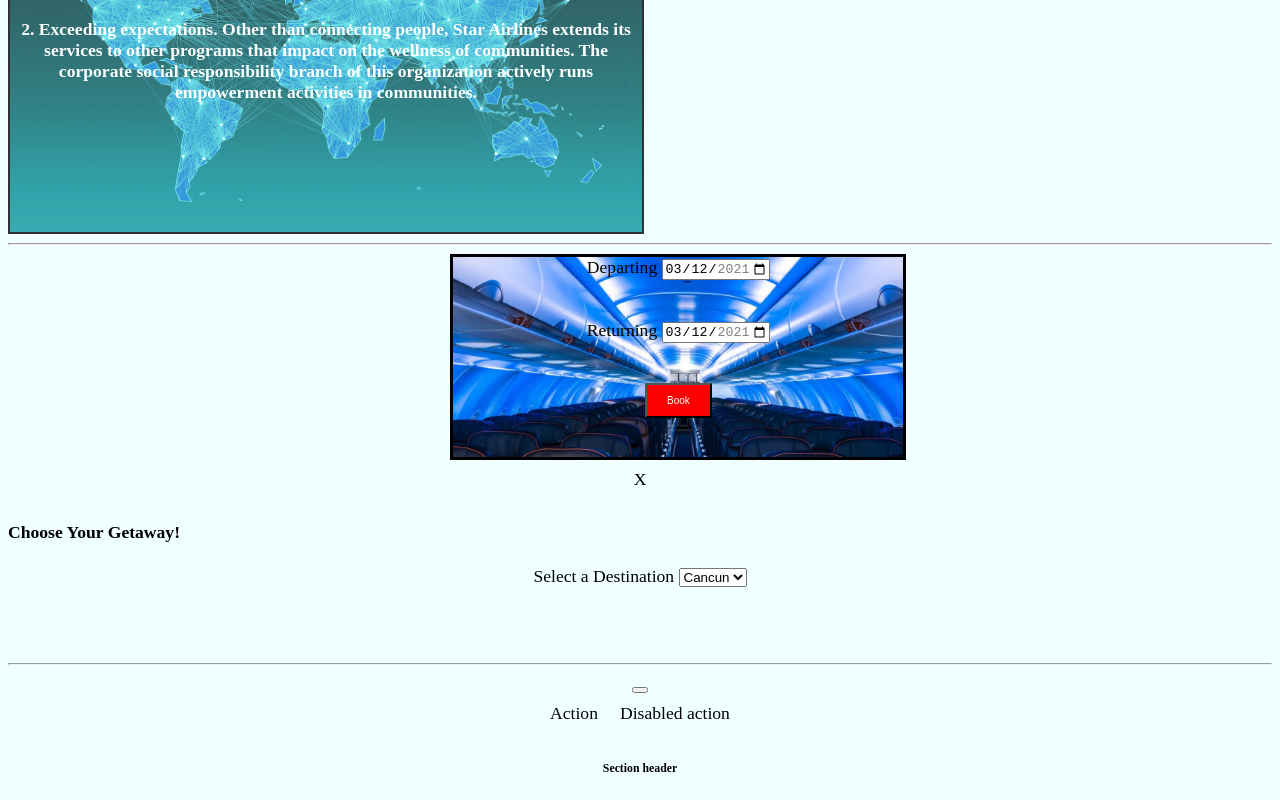
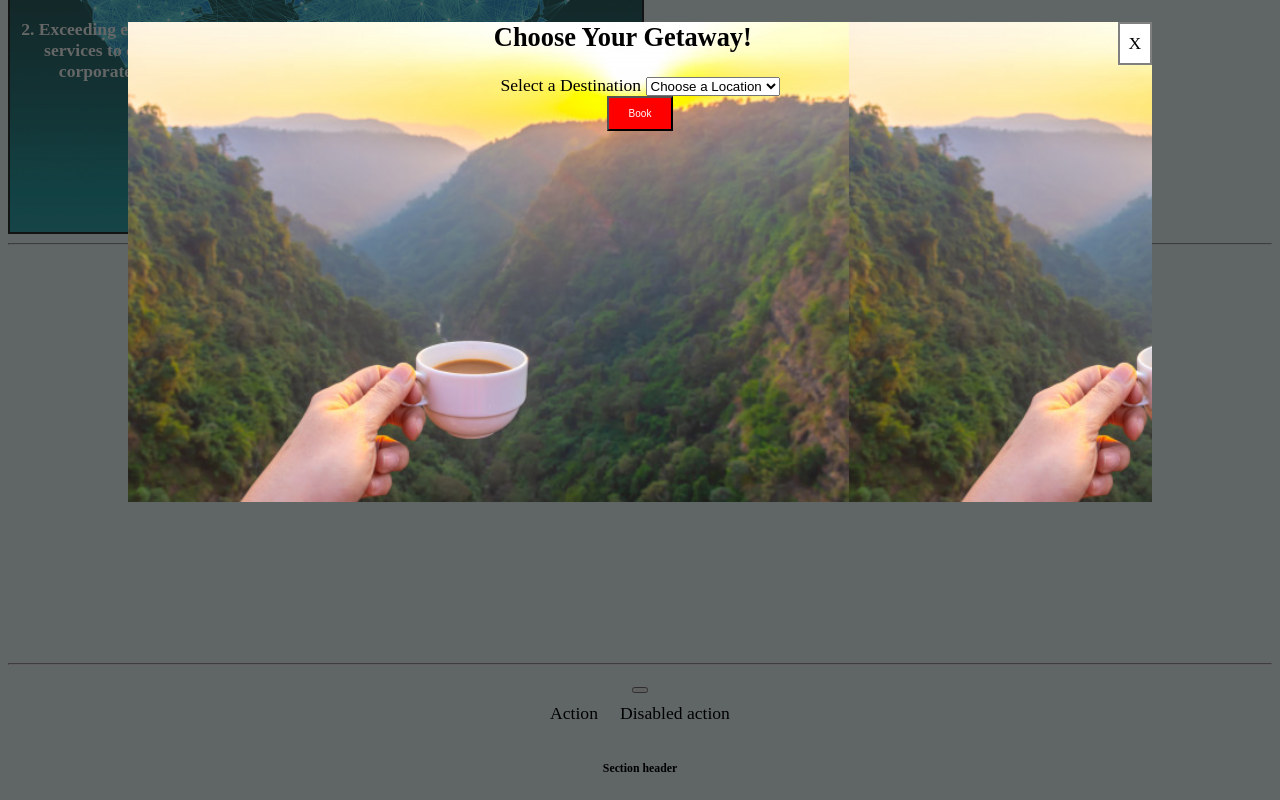
Before and after one commit to adib-rahim/TravelWebsite, a plain HTML site: page template/ShopFlights.html in a window 1280 px wide. Both pictures are taken after a click on the button "Book". Shown: the part 437-1237 px from the top of the page. Drawn offline with Linux system fonts and the light colour scheme.

Commit message:
Book Function works all that is need is database

```diff
--- /dev/null
+++ b/Shop.js
@@ -0,0 +1,13 @@
+var modal=document.getElementById("modal1");
+  var btn = document.getElementById("book");
+  var a = document.getElementsByClassName("close1")[0];
+  btn.onclick = function(){modal.style.display = "block"; }
+  a.onclick = function(){modal.style.display = "none";}
+
+
+
+  function getselectedValue()
+  {
+      var selectedValue = document.getElementById("destinations" ).value;
+      document.getElementById("divprice").innerHTML=selectedValue;
+  }
--- a/static/Shop.css
+++ b/static/Shop.css
@@ -104,6 +104,54 @@ h4 {
     /* background-position: center; */
     background-size: contain;
 }
+.modal{
+  display: none;
+  position: fixed;
+  z-index: 1;
+  left: 0;
+  top: 0;
+  width: 100%;
+  height: 100%;
+  overflow:hidden;
+  background-color: rgba(0,0,0,0.6);
+  align-self: auto;
+}
+.modal-content{
+    background-image: url(/Images/view3.jpg);
+    width: 80%;
+    height: 60%;
+    background-size: contain;
+    margin: auto auto;
+
+}
+.book2 {
+    color: white;
+    background-color: red;
+    padding: 10px 20px;
+    text-align: center;
+    font-size: 10px;
+    cursor: pointer;
+}
+.close1{
+    float: right;
+    text-decoration: none;
+    background-color: white;
+    padding: 2px;
+    border: 2px solid gray;
+  }
+
+
+
+
+
+
+
+
+
+
+
+
+
 .container-footer {
     background-color: rgba(13, 7, 55, 0.94);
     width: 100%;
--- a/template/ShopFlights.html
+++ b/template/ShopFlights.html
@@ -58,20 +58,22 @@
                 </div>
                 <div class="modal" id="modal1">
                   <div class="modal-content">
-                    <a href="#"class="clos1">X</a>
-                    <H4>Choose Your Getaway!</H4>
+                    <a href="#"class="close1">X</a>
+                    <H2>Choose Your Getaway!</H2>
                     <form action="">
                         <label for="destination">Select a Destination</label>
-                        <select name="destinations" id="destinations">
-                            <option value="550">Cancun</option>
-                            <option value="550">Cancun</option>
-                            <option value="550">Cancun</option>
-                            <option value="550">Cancun</option>
-                            <option value="550">Cancun</option>
-                            <option value="550">Cancun</option>
+                        <select name="destinations" id="destinations" onchange="getselectedValue()">
+                            <option>Choose a Location</option>
+                            <option value="1250">Cancun</option>
+                            <option value="2550">London</option>
+                            <option value="1550">New York</option>
+                            <option value="1550">Greece</option>
+                            <option value="2375">Paris</option>
+                            <option value="1750">Iceland</option>
                         </select>
+                       <div id="divprice"></div>
+                       <input class="book2" type="submit"value="Book" >
                     </form>
-
                   </div>
                 </div>
                 </div>
@@ -90,7 +92,8 @@
                     <a class="dropdown-item" href="#">After divider action</a>
                 </div>
             </div>
-            </div> -->
+            </div>
+            <script src="/Shop.js"></script>
 </body>
 
 </html>
```
